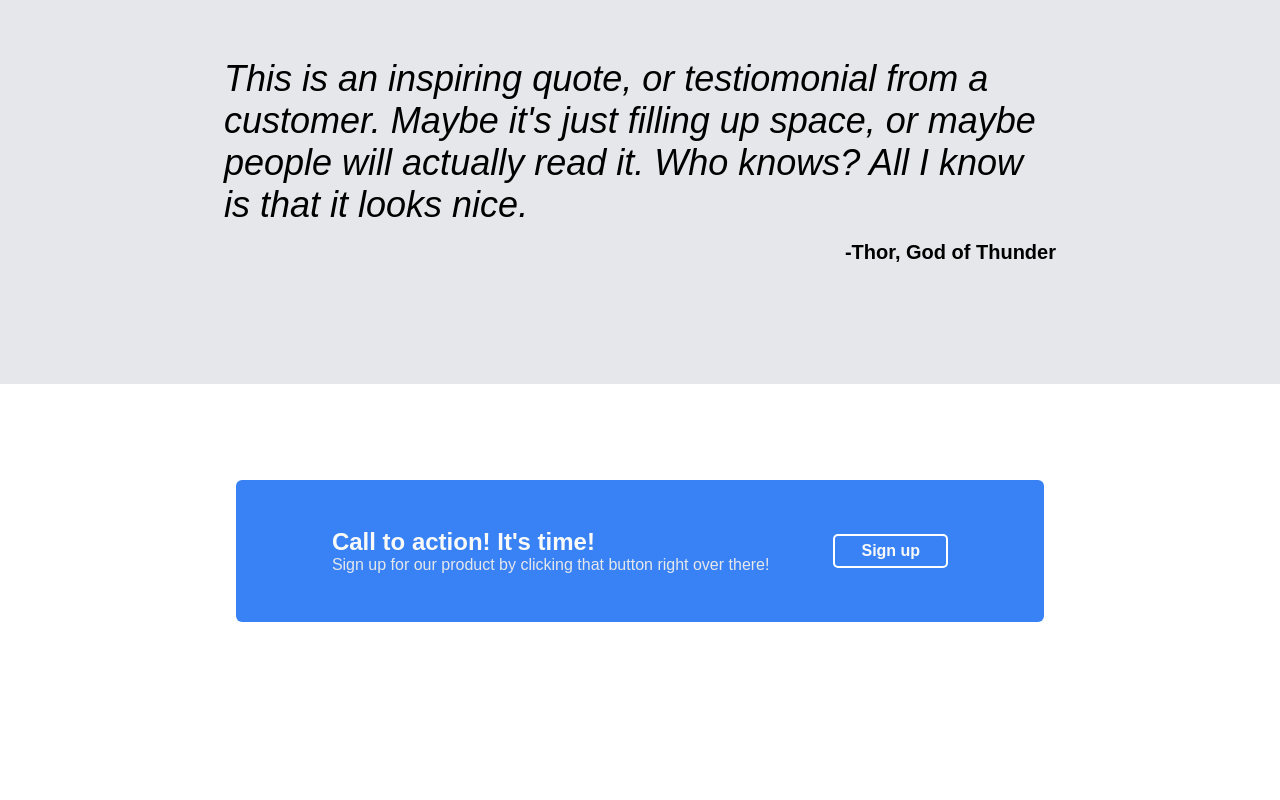
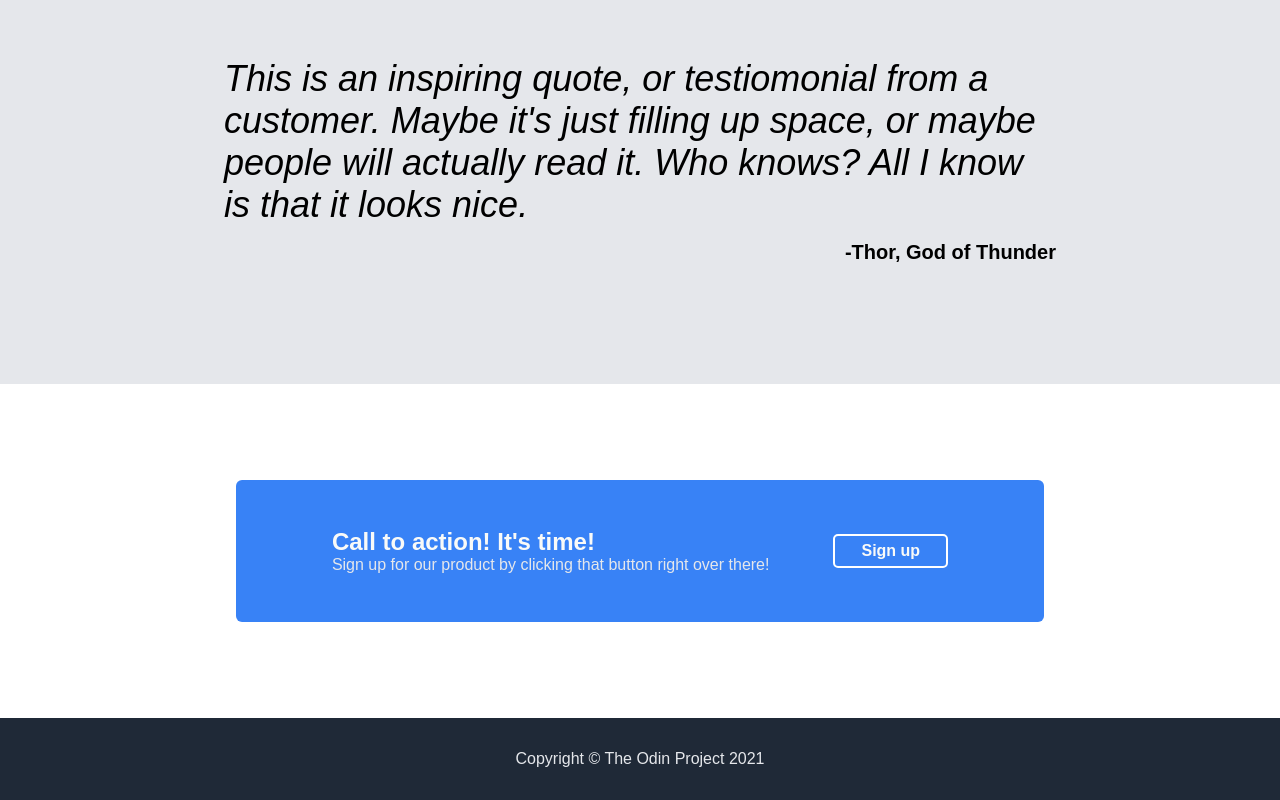
Before and after one commit to Keelkon/landing_page_odinproject, a plain HTML site: page index.html in a window 1280 px wide. Shown: the part 1009-1809 px from the top of the page. Before the commit the page ends 1727 px from the top, so only its background shows below. Drawn offline with Linux system fonts and the light colour scheme.

Commit message:
add footer in HTML and CSS

```diff
--- a/index.html
+++ b/index.html
@@ -65,5 +65,8 @@
             </div>
         </div>
     </section>
+    <section class="footer">
+        <p class="copyright">Copyright &copy; The Odin Project 2021</p>
+    </section>
 </body>
 </html>
--- a/styles.css
+++ b/styles.css
@@ -207,3 +207,10 @@ button {
     border: 2px solid white;
 
 }
+
+.footer {
+    background-color: #1f2937;
+    color: #e5e7eb;
+    padding: 2rem;
+    text-align: center;
+}
```
